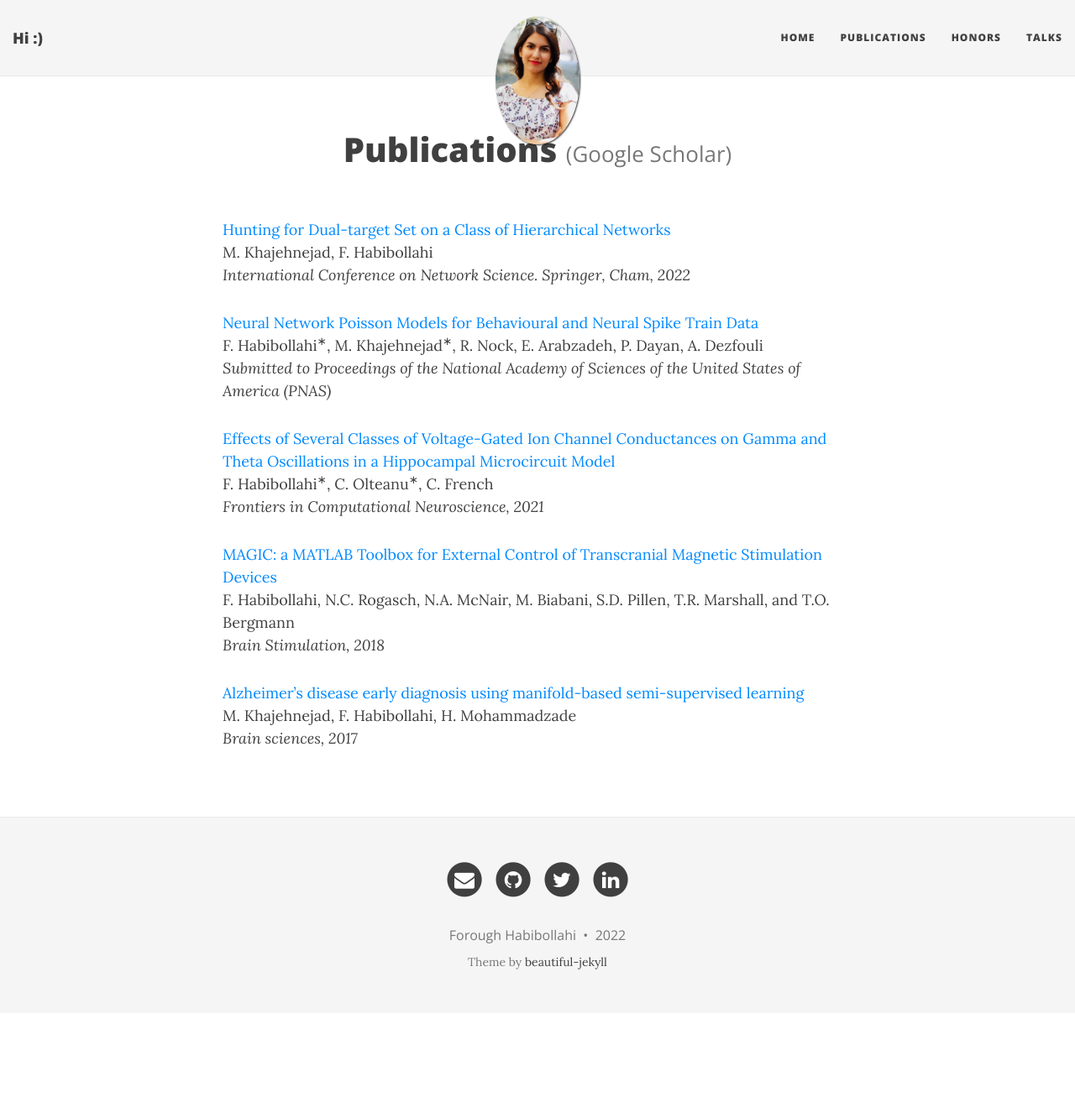
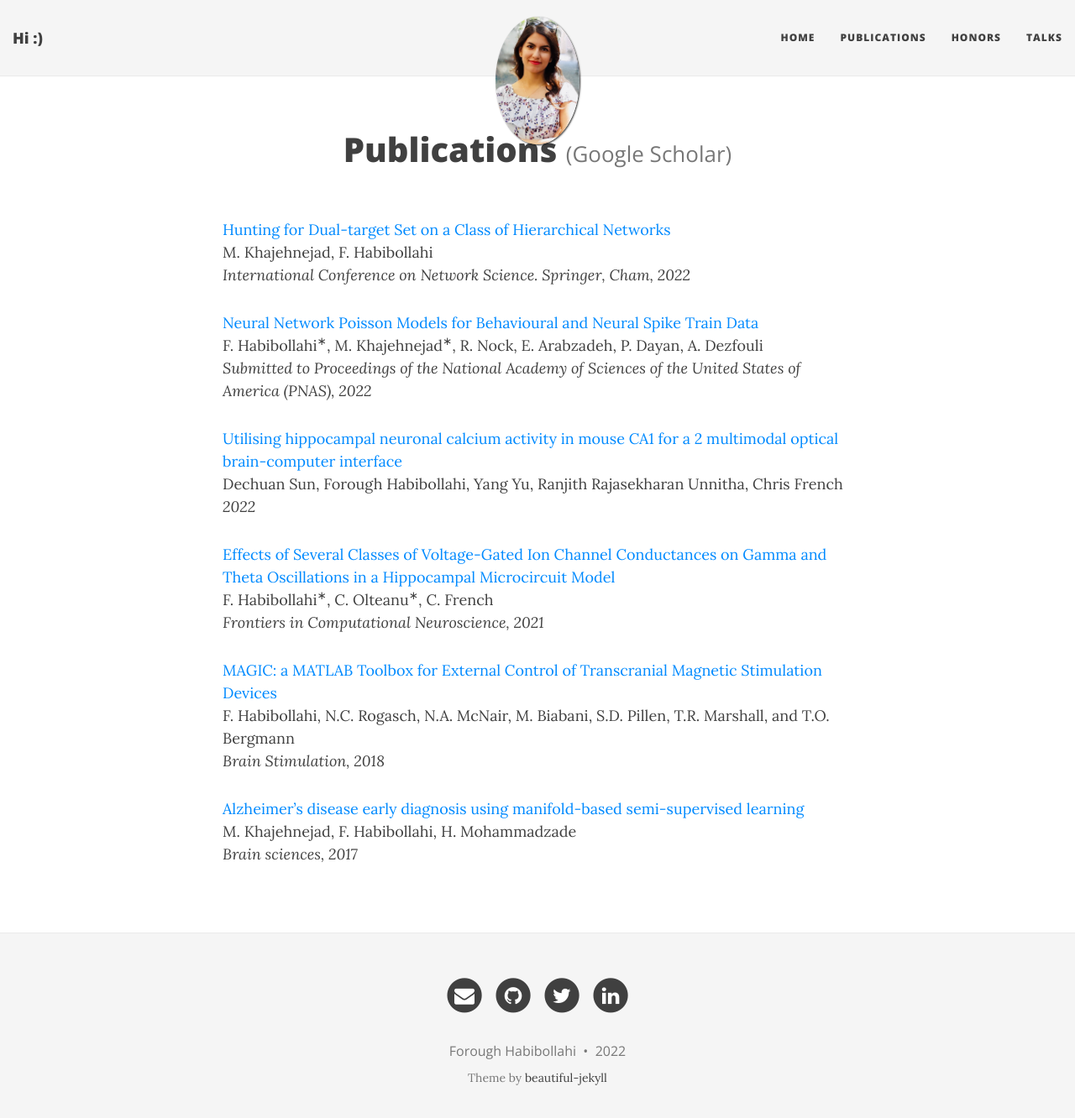
Before and after one commit to ForoughHa/ForoughHa.github.io, a Jekyll site: the page built from publications.md, in a window 1280 px wide and 1345 px high. Shown: the top 1332 px of the window at 84% size. Built offline with Jekyll 4.4.1, drawn with Linux system fonts in a browser that asks for light colours; nearby versions of some CDN libraries.

Commit message:
Update publications.md

```diff
--- a/publications.md
+++ b/publications.md
@@ -17,7 +17,16 @@ title: Publications <a href="https://scholar.google.com/citations?user=t6uNqqIAA
  <br />
  F. Habibollahi<sup>∗</sup>, M. Khajehnejad<sup>∗</sup>,  R. Nock, E. Arabzadeh, P. Dayan, A. Dezfouli
 <br />
-<em>Submitted to Proceedings of the National Academy of Sciences of the United States of America (PNAS)</em>
+<em>Submitted to Proceedings of the National Academy of Sciences of the United States of America (PNAS), 2022</em>
+
+
+<a href="https://www.biorxiv.org/content/10.1101/2022.04.26.489497v1.full.pdf">Utilising hippocampal neuronal calcium activity in mouse CA1 for a
+2 multimodal optical brain-computer interface </a>
+ <br />
+ Dechuan Sun, Forough Habibollahi,  Yang Yu, Ranjith Rajasekharan Unnitha, Chris French
+<br />
+<em>2022</em>
+
 
 <a href="https://internal-journal.frontiersin.org/articles/10.3389/fncom.2021.630271/full">Effects of Several Classes of Voltage-Gated Ion Channel Conductances on Gamma and Theta Oscillations in a Hippocampal Microcircuit Model </a>
  <br />
```
